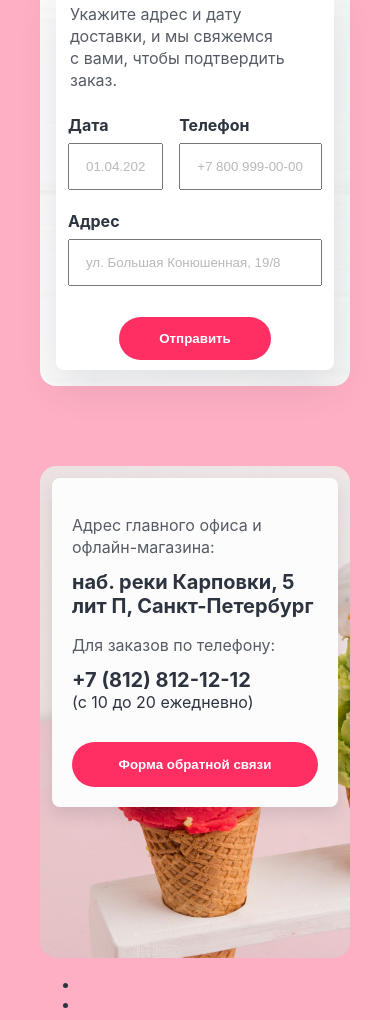
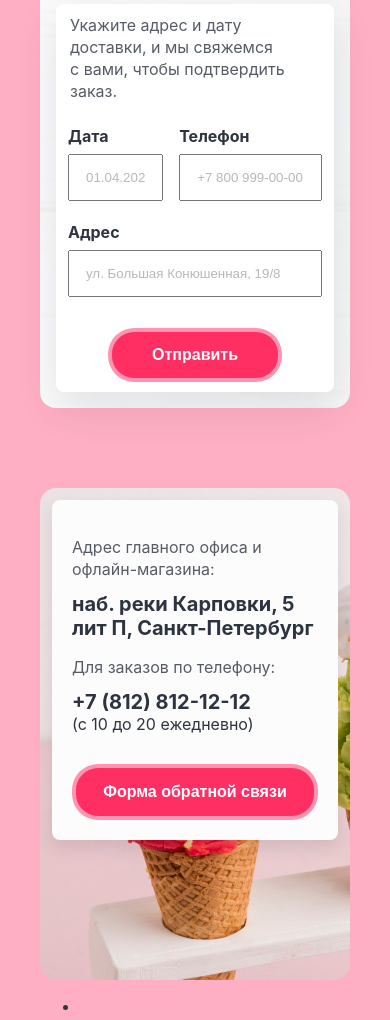
Before and after one commit to AlexG-23/Glaccy, a plain HTML site: page index.html in a window 390 px wide. Shown: the part 5290-6310 px from the top of the page. Drawn offline with Linux system fonts and the light colour scheme.

Commit message:
Update style.css

```diff
--- a/styles/style.css
+++ b/styles/style.css
@@ -778,7 +778,7 @@ body {
   color: var(--white);
   font-weight: 700;
   background-color: #ff2f64;
-  outline: solid 4px rgba(255, 47, 100, 0.3);
+  border: 4px solid rgba(252,252,252,0.5);
 }
 
 .delivery-section {
@@ -873,9 +873,10 @@ body {
   margin: 0 auto;
   padding: 14px 40px;
   color: var(--white);
+  font-size: 16px;
   font-weight: 700;
   background-color: #ff2f64;
-  outline: solid 4px rgba(255, 47, 100, 0.3);
+  border: 4px solid rgba(252,252,252,0.5);
 }
 
 .contacts-section {
@@ -907,8 +908,9 @@ body {
   padding: 15px 48px;
   color: var(--white);
   font-weight: 700;
+  font-size: 16px;
   background-color: #ff2f64;
-  outline: solid 4px rgba(255, 47, 100, 0.3);
+  border: 4px solid rgba(252,252,252,0.5);
 }
 
 .contacts-description {
@@ -1091,14 +1093,7 @@ body {
 }
 
 @media (max-width:460px) {
-  .delivery-fields .button {
-    outline: none;
-  }
-  .subscribe-form .button {
-    outline: none;
-  }
   .contacts-address .button {
-    outline: none;
     padding: 15px 18px;
   }
 
```
